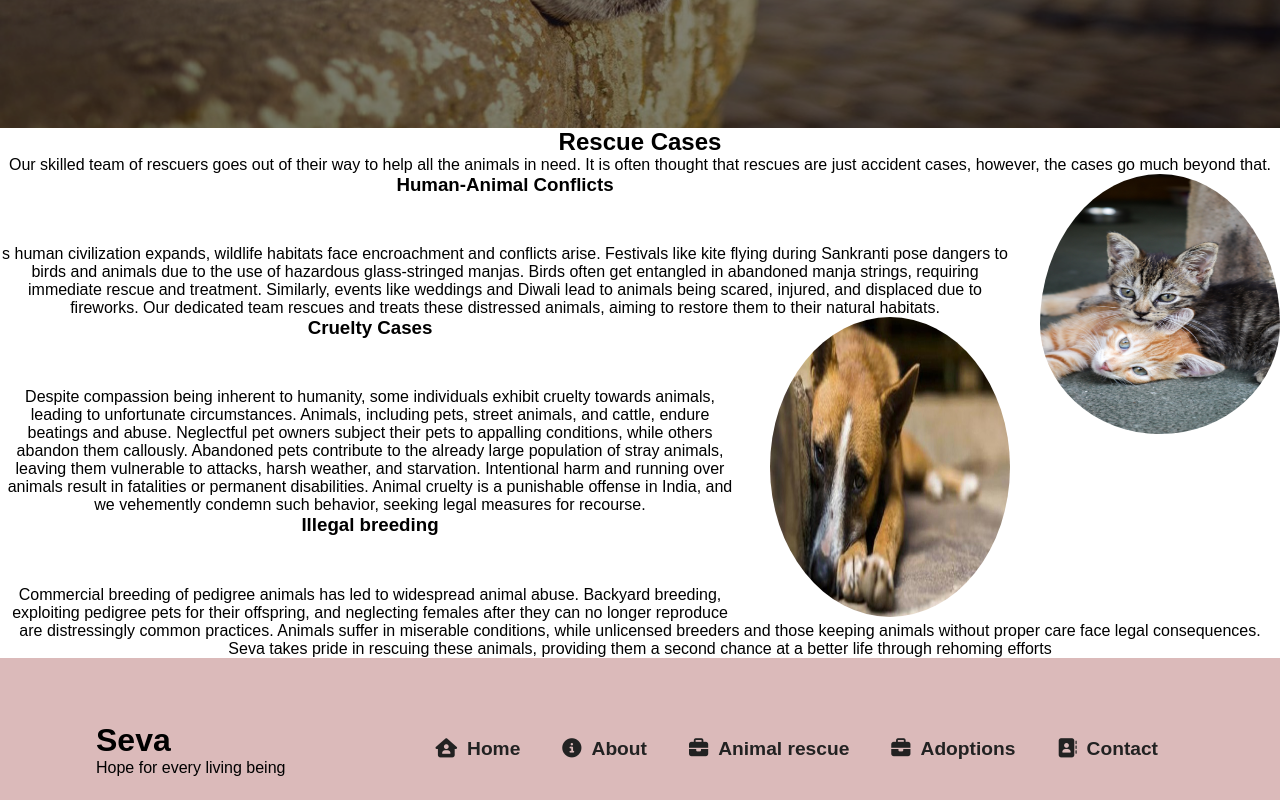
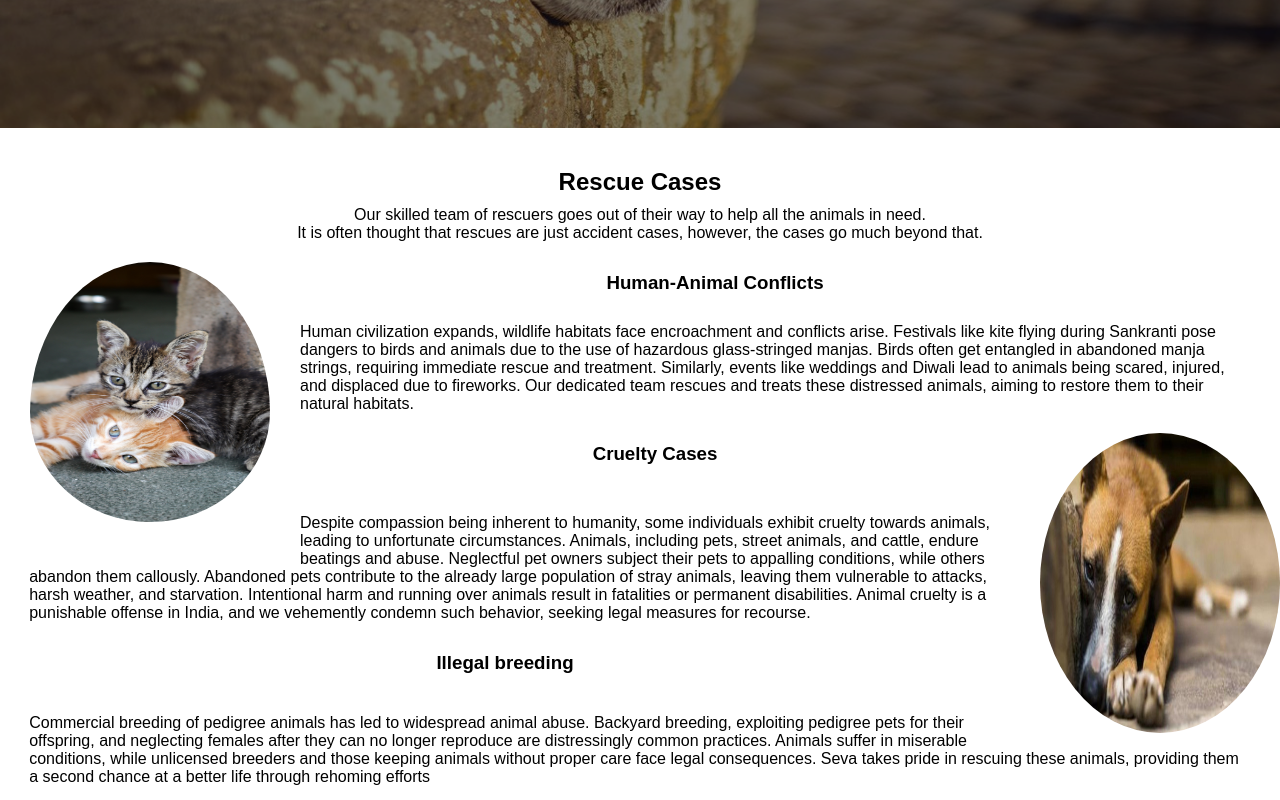
Before and after one commit to GargiAvadhani/cuddly-spoon, a React (Create React App) app: page /animalrescue in a window 1280 px wide. Shown: the part 520-1320 px from the top of the page. Built offline with nearby package versions, Linux system fonts and the light colour scheme; a web font is replaced by a local one.

Commit message:
:dog: animal css fix

```diff
--- a/src/components/Animals.js
+++ b/src/components/Animals.js
@@ -6,16 +6,16 @@ function animals() {
     return (
         <div className="aboutrescue">
             <h2>Rescue Cases</h2>
-            <p>Our skilled team of rescuers goes out of their way to help all the animals in need.
+            <p>Our skilled team of rescuers goes out of their way to help all the animals in need. <br/>
                 It is often thought that rescues are just accident cases, however, the cases go much beyond that.</p>
 
 
             <div className="fifth">
-                <img alt="img" src={pic2} />
+                <img alt="img" src={pic2} className="cat" />
             </div>
             <div className="first">
                 <h3>Human-Animal Conflicts</h3>
-                <p>s human civilization expands, wildlife habitats face encroachment and conflicts arise.
+                <p>Human civilization expands, wildlife habitats face encroachment and conflicts arise.
                     Festivals like kite flying during Sankranti pose dangers to birds and animals due to the use of hazardous glass-stringed manjas.
                     Birds often get entangled in abandoned manja strings, requiring immediate rescue and treatment. Similarly, events like weddings
                     and Diwali lead to animals being scared, injured, and displaced due to fireworks. Our dedicated team rescues and treats these distressed animals,
--- a/src/components/AnimalsStyles.css
+++ b/src/components/AnimalsStyles.css
@@ -1,30 +1,48 @@
+.aboutrescue{
+  padding-top: 40px;
+}
+
+.aboutrescue h2:hover{
+  text-decoration: underline;
+  text-decoration-color: rgb(69, 220, 132);
+  transition: text-decoration-color 0.3s ease;
+
+}
+.aboutrescue p{
+  padding: 10px;
+  word-wrap: normal;
+  padding-bottom: 20px;
+}
+.first h3{
+  padding-top: 10px;
+  text-align: center;
+  margin-right: 150px;
+
+}
+
 .first p {
   font-size: 1rem;
-  /* //font-weight:bolder ;  */
-  padding-top: 30px;
-  /* display: flex; */
-  align-items: justify;
-  justify-content: space-between;
+  text-align: left;
   margin-top: 1.2rem;
-  ;
+  margin-left: 1.2rem;
+  margin-right: 1.2rem;
+  word-wrap: break-word;
 }
 
 .second p {
   font-size: 1rem;
   padding-top: 30px;
-  /* display: flex; */
-  align-items: justify;
-  justify-content: space-between;
+  text-align: left;
   margin-top: 1.2rem;
 }
 
+
 .third p {
   font-size: 1rem;
-  padding-top: 30px;
-  /* display: flex; */
-  align-items: justify;
-  justify-content: space-between;
-  margin-top: 1.2rem;
+  padding-top: 20px;
+  text-align: left;
+  word-wrap: break-word;
+  padding-bottom: 20px;
 
 }
 
@@ -43,9 +61,10 @@
 .fifth img {
   height: 300px;
   width: 240px;
-  float: right;
+  float: left;
   border-radius: 50%;
   margin-left: 30px;
+  margin-right: 30px;
   padding-bottom: 40px;
 }
 
```
